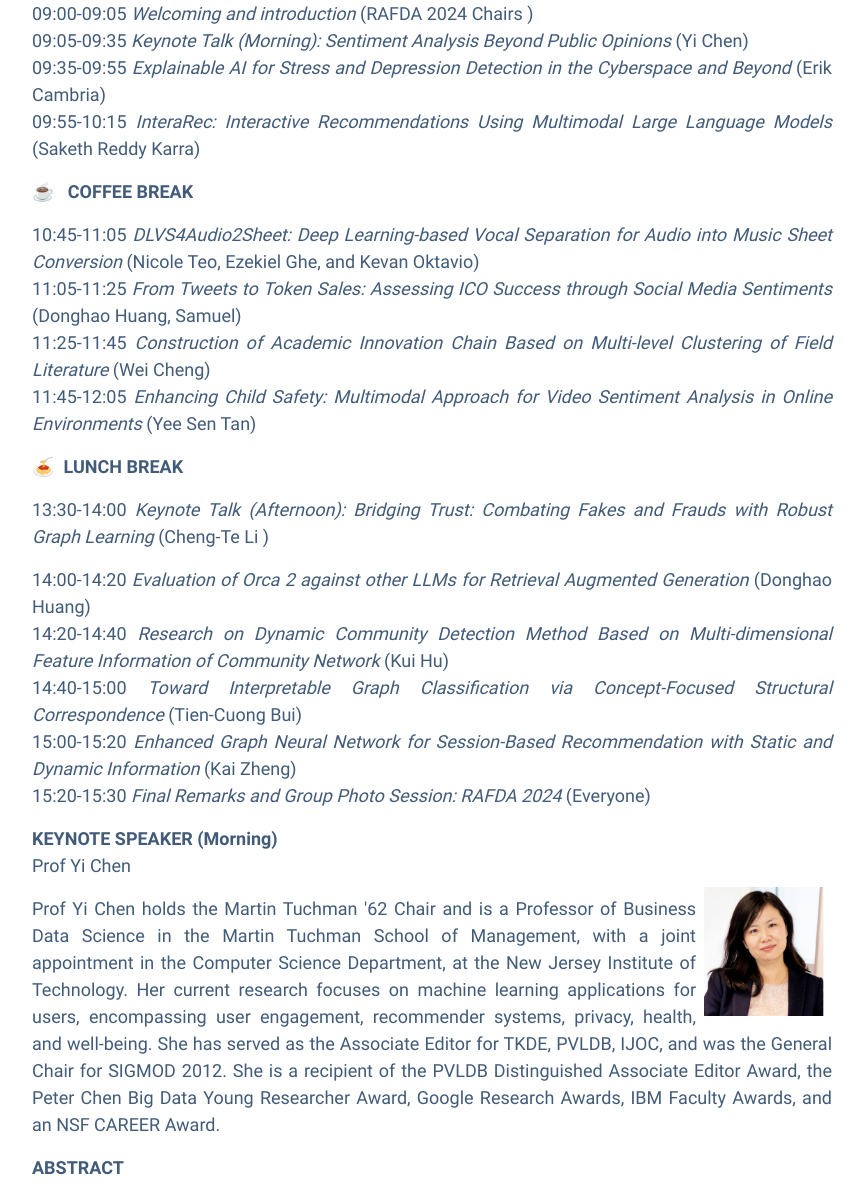
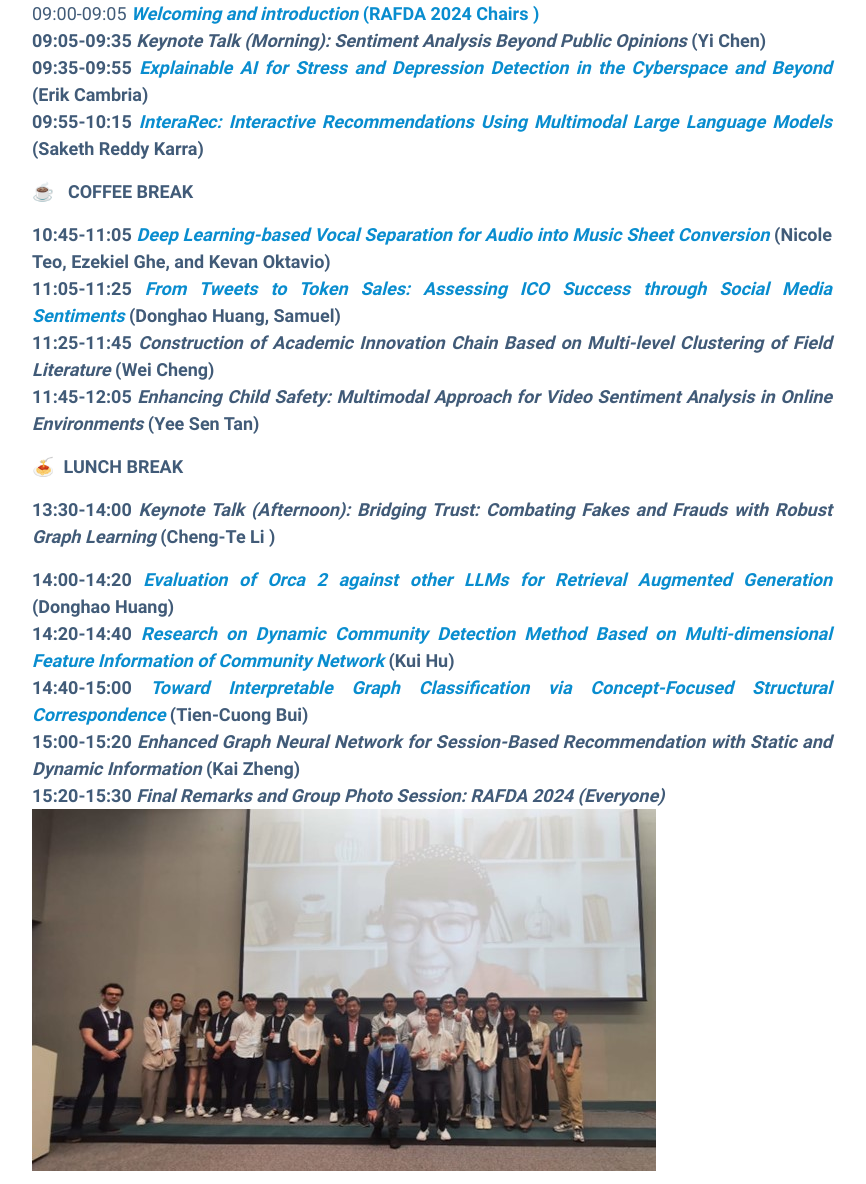
Before and after one commit to RAFDA-PAKDD/RAFDA-PAKDD.github.io, a plain HTML site: page index.html in a window 1280 px wide. Shown: the part 7061-8245 px from the top of the page, without its empty margins (208-1074 px from the left). Drawn offline with Linux system fonts and the light colour scheme.

Commit message:
index.html

```diff
--- a/index.html
+++ b/index.html
@@ -305,41 +305,41 @@ To attract more high-quality papers, we have extended the deadline (Feb 7 2024)f
         <div class="section-intro single-col-max mx-auto mb-4" style="text-align: justify;"> The conference room is available for use starting at 08:00 AM.<br />
 		      <div class="section-intro single-col-max mx-auto mb-4" style="text-align: justify;"> <br />
 
-        <p><strong>PROGRAM</strong><br />
+       <p><strong>PROGRAM</strong><br />
 
-         <div class="section-intro single-col-max mx-auto mb-4" style="text-align: justify;">09:00-09:05 <em>Welcoming and introduction</em> (RAFDA 2024 Chairs )<br />
+         <div class="section-intro single-col-max mx-auto mb-4" style="text-align: justify;">09:00-09:05 <em><b><a href="files/Slides/0900-0905 RAFDA.pdf">Welcoming and introduction</em> (RAFDA 2024 Chairs )</a><br />
 
-         <div class="section-intro single-col-max mx-auto mb-4" style="text-align: justify;">09:05-09:35 <em>Keynote Talk (Morning): Sentiment Analysis Beyond Public Opinions </a></em> (Yi Chen)<br />
+         <div class="section-intro single-col-max mx-auto mb-4" style="text-align: justify;">09:05-09:35 <em>Keynote Talk (Morning): Sentiment Analysis Beyond Public Opinions </em> (Yi Chen)<br />
 
-         <div class="section-intro single-col-max mx-auto mb-4" style="text-align: justify;">09:35-09:55 <em>Explainable AI for Stress and Depression Detection in the Cyberspace and Beyond</a></em> (Erik Cambria)<br />
+         <div class="section-intro single-col-max mx-auto mb-4" style="text-align: justify;">09:35-09:55 <em><b><a href="files/Slides/RAFDA2024Erik.pdf">Explainable AI for Stress and Depression Detection in the Cyberspace and Beyond</a></em> (Erik Cambria)<br />
 
-         <div class="section-intro single-col-max mx-auto mb-4" style="text-align: justify;">09:55-10:15 <em>InteraRec: Interactive Recommendations Using Multimodal Large Language Models</a></em> (Saketh Reddy Karra)</p>
+         <div class="section-intro single-col-max mx-auto mb-4" style="text-align: justify;">09:55-10:15 <em><b><a href="files/Slides/0955-1015 interarec_pakdd2024">InteraRec: Interactive Recommendations Using Multimodal Large Language Models</a></em> (Saketh Reddy Karra)</p>
 
 
         <p>☕ &nbsp; <strong>COFFEE BREAK</strong></p>
 
-        <p> <div class="section-intro single-col-max mx-auto mb-4" style="text-align: justify;">10:45-11:05 <em>DLVS4Audio2Sheet: Deep Learning-based Vocal Separation for Audio into Music Sheet Conversion</a></em> (Nicole Teo, Ezekiel Ghe, and Kevan Oktavio)<br />
+        <p> <div class="section-intro single-col-max mx-auto mb-4" style="text-align: justify;">10:45-11:05 <em><b><a href="files/Slides/1045-1105DLVS4Audio2Sheet.pdf">Deep Learning-based Vocal Separation for Audio into Music Sheet Conversion</a></em> (Nicole Teo, Ezekiel Ghe, and Kevan Oktavio)<br />
 
-         <div class="section-intro single-col-max mx-auto mb-4" style="text-align: justify;">11:05-11:25 <em>From Tweets to Token Sales: Assessing ICO Success through Social Media Sentiments</a></em> (Donghao Huang, Samuel)<br />
+         <div class="section-intro single-col-max mx-auto mb-4" style="text-align: justify;">11:05-11:25 <em><b><a href="files/Slides/1105-1125 DH_1 - ICO.pdf">From Tweets to Token Sales: Assessing ICO Success through Social Media Sentiments</a></em> (Donghao Huang, Samuel)<br />
 
          <div class="section-intro single-col-max mx-auto mb-4" style="text-align: justify;">11:25-11:45 <em>Construction of Academic Innovation Chain Based on Multi-level Clustering of Field Literature</a></em> (Wei Cheng)<br />
 
-         <div class="section-intro single-col-max mx-auto mb-4" style="text-align: justify;">11:45-12:05 <em>Enhancing Child Safety: Multimodal Approach for Video Sentiment Analysis in Online Environments</a></em> (Yee Sen Tan)<br />
+         <div class="section-intro single-col-max mx-auto mb-4" style="text-align: justify;">11:45-12:05 <em><b>Enhancing Child Safety: Multimodal Approach for Video Sentiment Analysis in Online Environments</a></em> (Yee Sen Tan)<br />
            <p>
 
         <p>🍝 &nbsp;<strong>LUNCH BREAK</strong></p>
 
          <div class="section-intro single-col-max mx-auto mb-4" style="text-align: justify;"><p>13:30-14:00 <em>Keynote Talk (Afternoon): Bridging Trust: Combating Fakes and Frauds with Robust Graph Learning </a></em> (Cheng-Te Li )<br />
 
-         <div class="section-intro single-col-max mx-auto mb-4" style="text-align: justify;">14:00-14:20 <em>Evaluation of Orca 2 against other LLMs for Retrieval Augmented Generation</a></em> (Donghao Huang)<br />
+         <div class="section-intro single-col-max mx-auto mb-4" style="text-align: justify;">14:00-14:20 <em><b> <a href="files/Slides/1400-1420 DH_2 - Orca-2.pdf">Evaluation of Orca 2 against other LLMs for Retrieval Augmented Generation</a></em> (Donghao Huang)<br />
 
-         <div class="section-intro single-col-max mx-auto mb-4" style="text-align: justify;">14:20-14:40 <em>Research on Dynamic Community Detection Method Based on Multi-dimensional Feature Information of Community Network</a></em> (Kui Hu)<br />
+         <div class="section-intro single-col-max mx-auto mb-4" style="text-align: justify;">14:20-14:40 <em><b><a href="files/Slides/1420-1440_rafda_paper_8">Research on Dynamic Community Detection Method Based on Multi-dimensional Feature Information of Community Network</a></em> (Kui Hu)<br />
 
-         <div class="section-intro single-col-max mx-auto mb-4" style="text-align: justify;">14:40-15:00 <em>Toward Interpretable Graph Classification via Concept-Focused Structural Correspondence</a></em> (Tien-Cuong Bui)<br />
+         <div class="section-intro single-col-max mx-auto mb-4" style="text-align: justify;">14:40-15:00 <em><a href="files/Slides/1440-1500 Alex">Toward Interpretable Graph Classification via Concept-Focused Structural Correspondence</a></em> (Tien-Cuong Bui)<br />
 
-		 <div class="section-intro single-col-max mx-auto mb-4" style="text-align: justify;">15:00-15:20 <em>Enhanced Graph Neural Network for Session-Based Recommendation with Static and Dynamic Information</a></em> (Kai Zheng)<br />
+	 <div class="section-intro single-col-max mx-auto mb-4" style="text-align: justify;">15:00-15:20 <em>Enhanced Graph Neural Network for Session-Based Recommendation with Static and Dynamic Information</a></em> (Kai Zheng)<br />
 
-         <div class="section-intro single-col-max mx-auto mb-4" style="text-align: justify;">15:20-15:30 <em>Final Remarks and Group Photo Session: RAFDA 2024</em> (Everyone)</p>
+         <div class="section-intro single-col-max mx-auto mb-4" style="text-align: justify;">15:20-15:30 <em>Final Remarks and Group Photo Session: RAFDA 2024 (Everyone)</em> </u></strong><br /><img style="float:Center;" alt="Group Photo of RAFDA 2024" src="files/Slides/Image_RAFDA 2024.jpg" /></p>
 
         <p><strong> KEYNOTE SPEAKER (Morning)</strong><br />
         Prof Yi Chen
```
